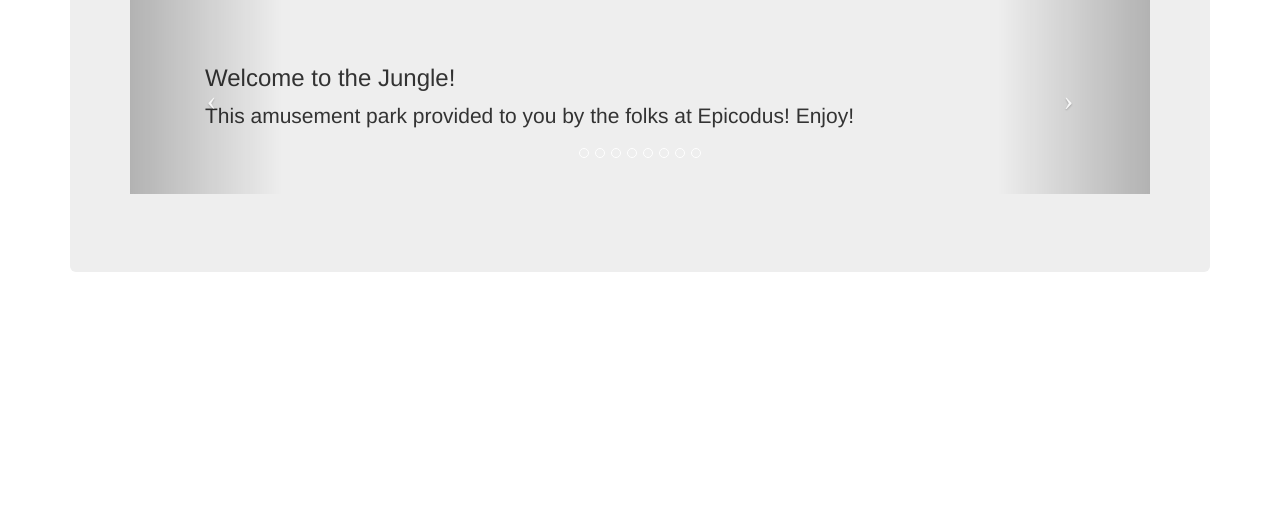
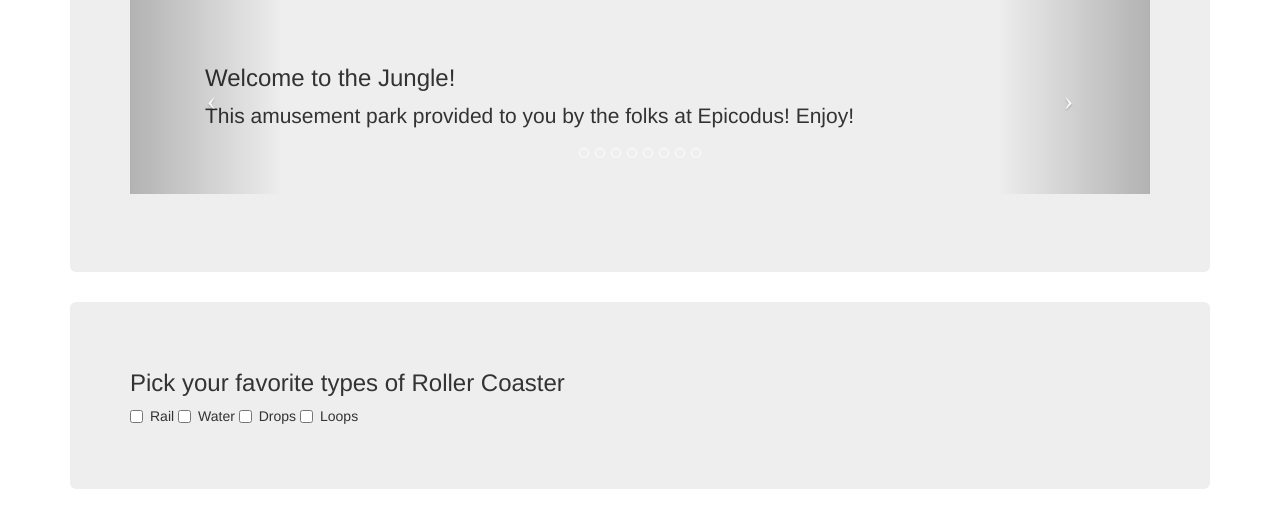
Before and after one commit to downingforce/amusement_park, a plain HTML site: page amusement_park/index.html in a window 1280 px wide. Shown: the part 254-782 px from the top of the page. Drawn offline with nearby package versions, Linux system fonts and the light colour scheme.

Commit message:
Added new survey jumbotron. Added checkboxes with roller coaster type

```diff
--- a/amusement_park/index.html
+++ b/amusement_park/index.html
@@ -13,6 +13,7 @@
   </head>
   <body>
     <div class="container">
+<!-- First Jumbotron -->
       <div class="jumbotron">
         <h1>This section will become the HEADER</h1>
         <div class="survey_results">
@@ -44,6 +45,7 @@
             </div>
             <button type="submit" name="submit">Submit</button>
           </form>
+
 <!-- Start Coursel -->
           <div class="carousel slide jumbotron" id="roller_coasters">
             <div class="container">
@@ -95,8 +97,28 @@
               <span class="icon-next"></span>
             </a>
           </div>
+<!-- End of carousel -->
         </div>
       </div>
+<!-- End of First Jumbotron -->
+<!-- Start of next survey -->
+      <div class="jumbotron">
+        <form class="form">
+          <div class="form-group">
+            <h3>Pick your favorite types of Roller Coaster</h3>
+            <div id="type" class="checkbox">
+              <label><input type="checkbox" value="">Rail</label>
+              <label><input type="checkbox" value="">Water</label>
+              <label><input type="checkbox" value="">Drops</label>
+              <label><input type="checkbox" value="">Loops</label>
+            </select>
+          </div>
+          <div class="form-group">
+          </div>
+          <div class="form-group">
+          </div>
+      </div>
+<!-- End of second Jumbotron -->
     </div>
   </body>
 </html>
```
